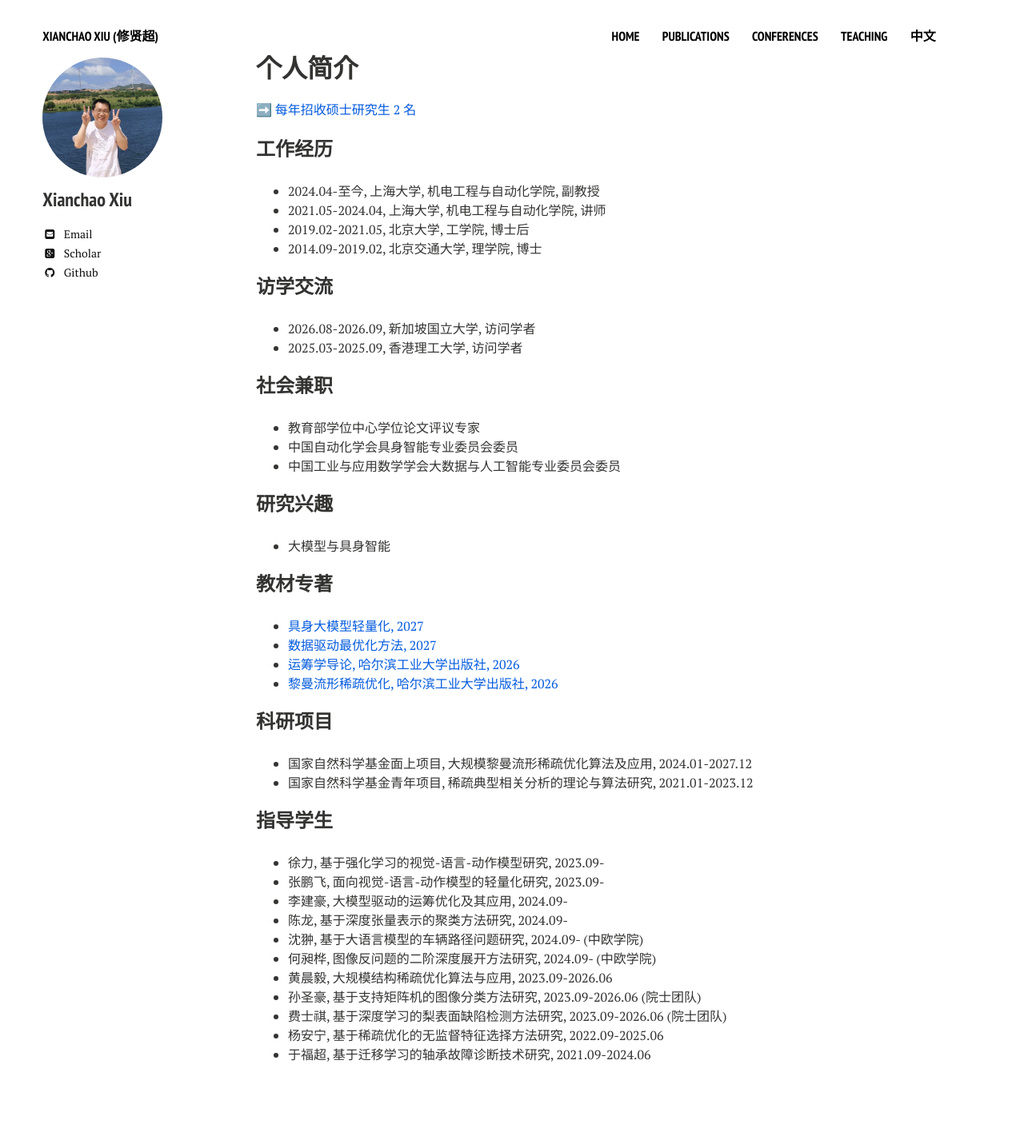
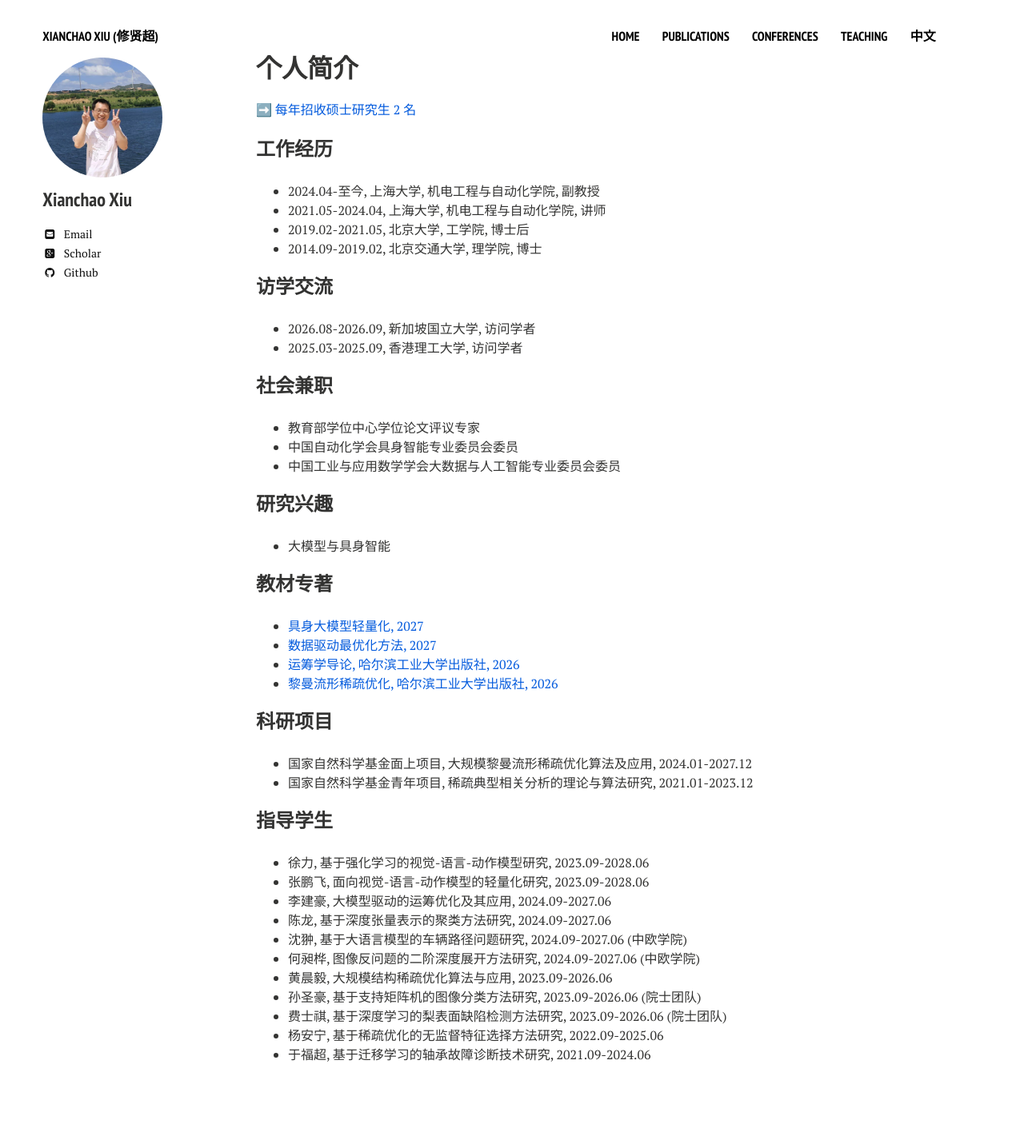
Before and after one commit to xianchaoxiu/xianchaoxiu.github.io, a Jekyll site: the page built from chinese/index.md, in a window 1280 px wide. Shown: the whole page at 80% size. Built offline with Jekyll 4.4.1, drawn with Linux system fonts in a browser that asks for light colours; nearby versions of some CDN libraries.

Commit message:
Update index.md

```diff
--- a/chinese/index.md
+++ b/chinese/index.md
@@ -41,12 +41,12 @@ share: false
 
 
 ### 指导学生
-* 徐力, 基于强化学习的视觉-语言-动作模型研究, 2023.09- <br>
-* 张鹏飞, 面向视觉-语言-动作模型的轻量化研究, 2023.09- <br>
-* 李建豪, 大模型驱动的运筹优化及其应用, 2024.09- <br>
-* 陈龙, 基于深度张量表示的聚类方法研究, 2024.09- <br>
-* 沈翀, 基于大语言模型的车辆路径问题研究, 2024.09- (中欧学院) <br>
-* 何昶桦, 图像反问题的二阶深度展开方法研究, 2024.09- (中欧学院) <br>
+* 徐力, 基于强化学习的视觉-语言-动作模型研究, 2023.09-2028.06 <br>
+* 张鹏飞, 面向视觉-语言-动作模型的轻量化研究, 2023.09-2028.06 <br>
+* 李建豪, 大模型驱动的运筹优化及其应用, 2024.09-2027.06 <br>
+* 陈龙, 基于深度张量表示的聚类方法研究, 2024.09-2027.06 <br>
+* 沈翀, 基于大语言模型的车辆路径问题研究, 2024.09-2027.06 (中欧学院) <br>
+* 何昶桦, 图像反问题的二阶深度展开方法研究, 2024.09-2027.06 (中欧学院) <br>
 * 黄晨毅, 大规模结构稀疏优化算法与应用, 2023.09-2026.06 <br>
 * 孙圣豪, 基于支持矩阵机的图像分类方法研究, 2023.09-2026.06 (院士团队) <br>
 * 费士祺, 基于深度学习的梨表面缺陷检测方法研究, 2023.09-2026.06 (院士团队) <br>
```
